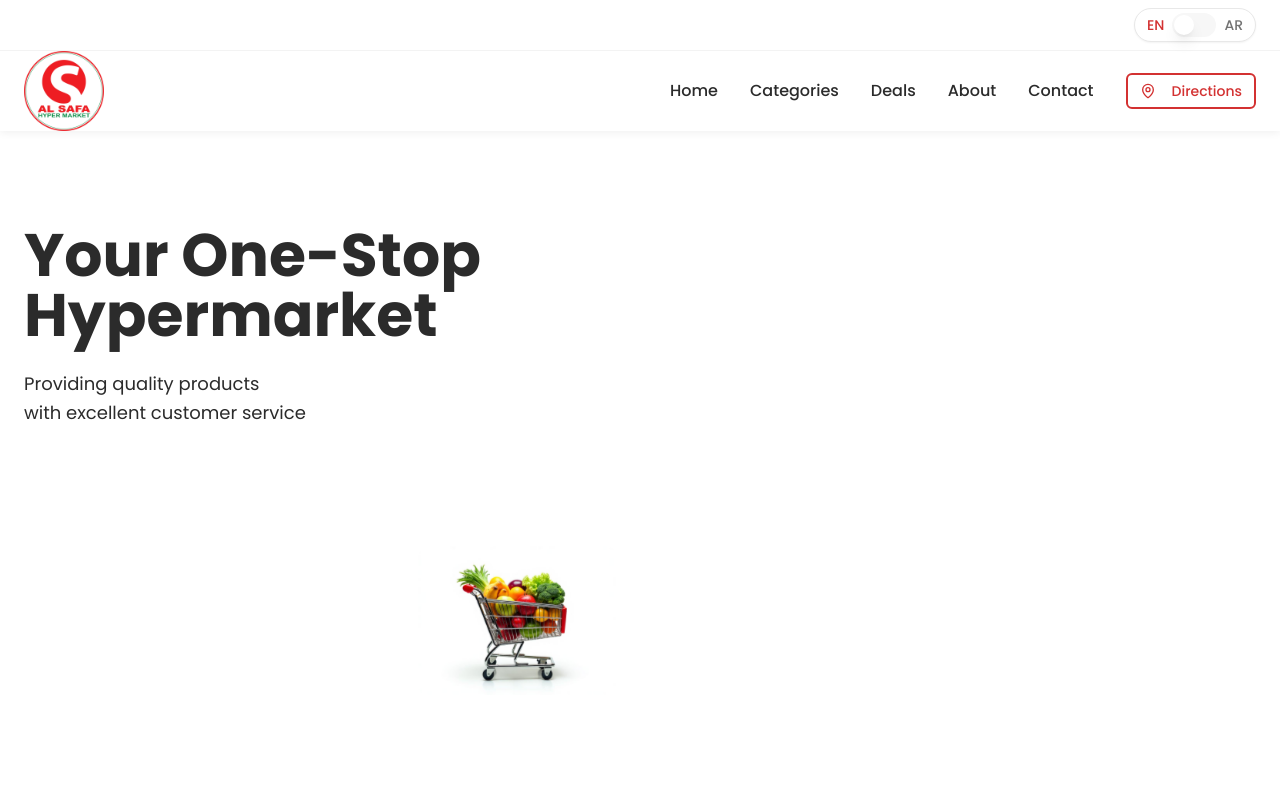
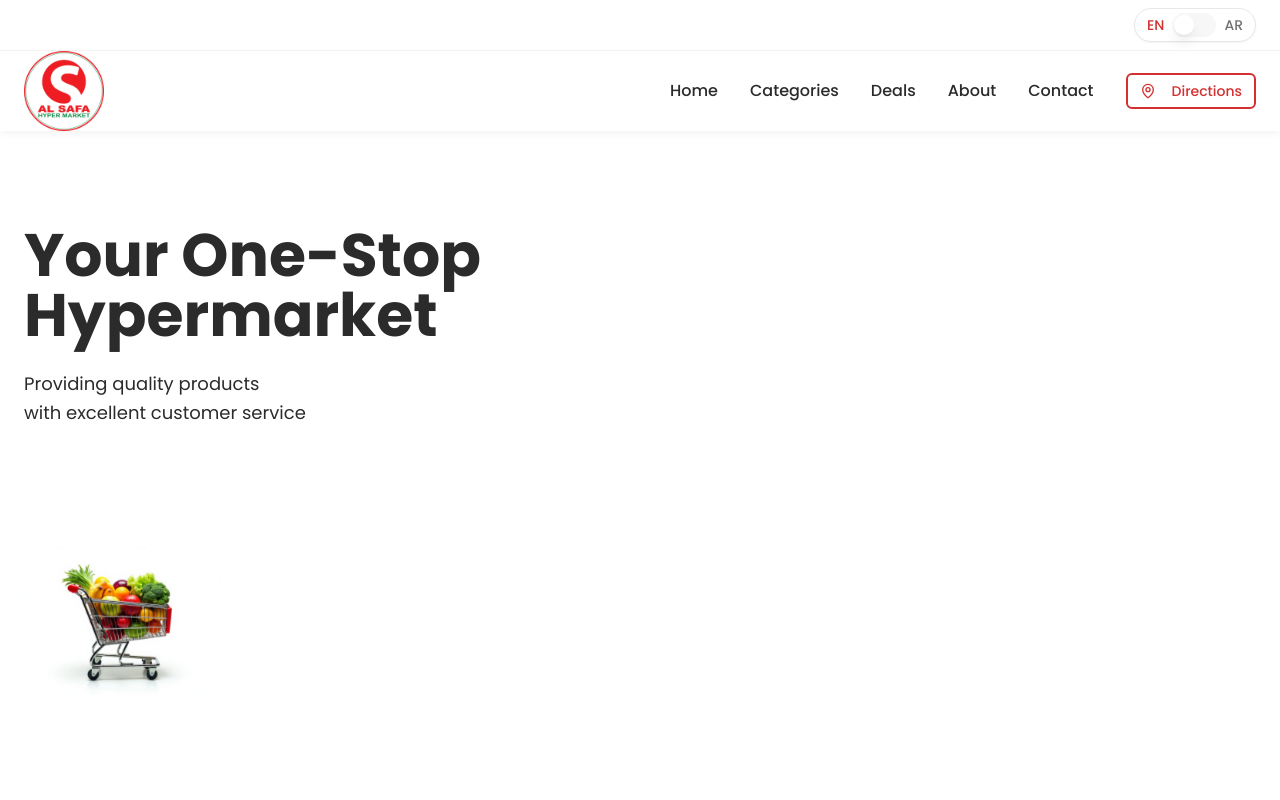
Before and after one commit to hashid/alsafa-fresh-finds, a React (Vite) app: page / in a window 1280 px wide. Shown: the top 800 px of the page. Built offline with nearby package versions, Linux system fonts and the light colour scheme.

Commit message:
Adjust hero image alignment
Move hero image further up and align to the left for desktop view.

```diff
--- a/src/components/ModernHero.tsx
+++ b/src/components/ModernHero.tsx
@@ -23,7 +23,7 @@ export const ModernHero = () => {
             </div>
 
             {/* Trolley Image */}
-            <div className="flex justify-end -mb-8 fade-in-up" style={{
+            <div className="flex justify-start -mb-16 fade-in-up" style={{
             animationDelay: '0.2s'
           }}>
               <div className="w-1/3">
```
